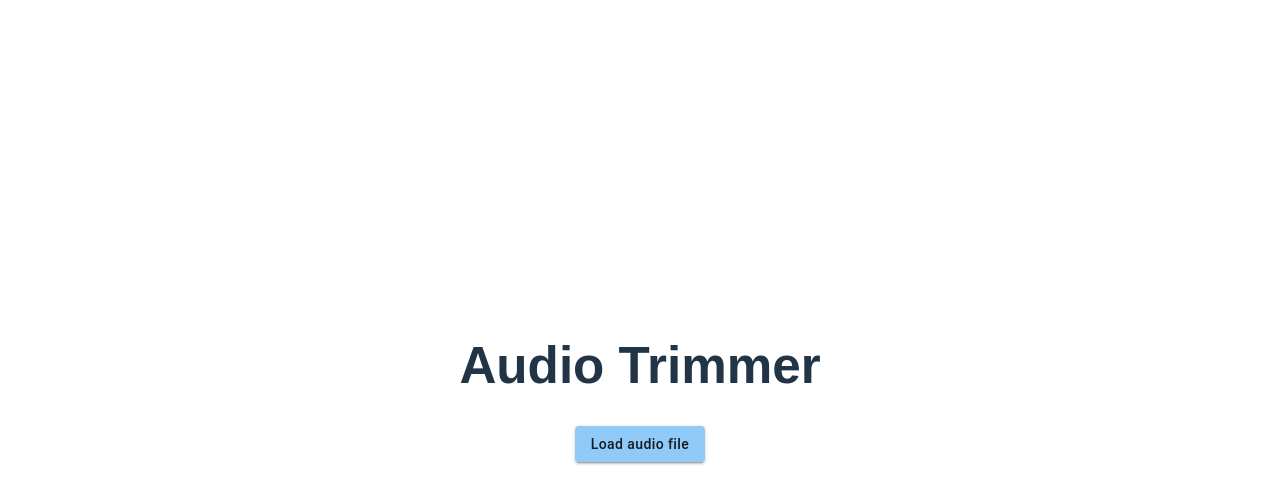
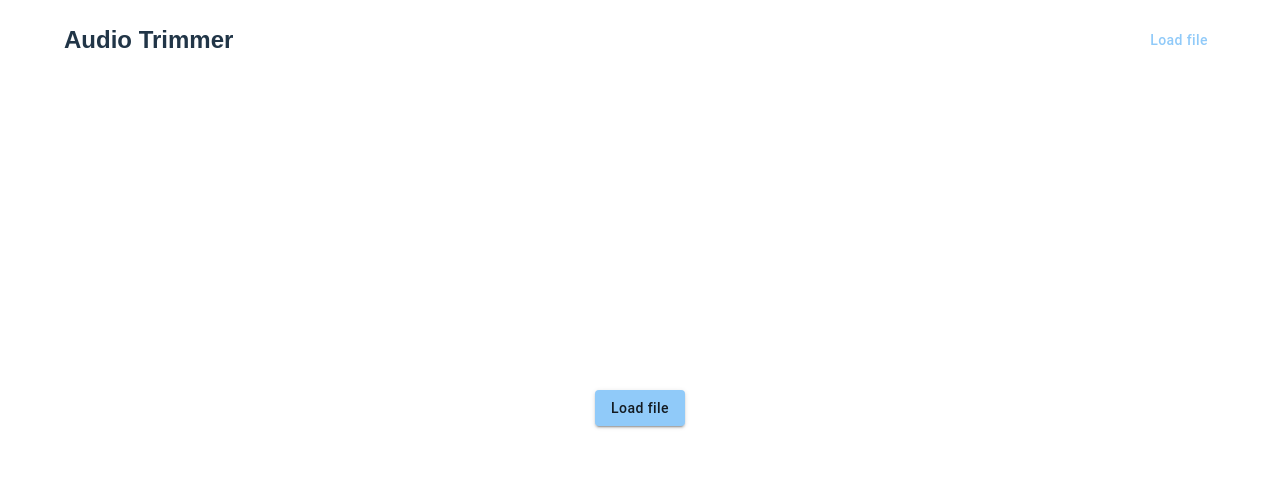
Before and after one commit to UnknownMemory/media-trimmer, a React (Vite) app: page / in a window 1280 px wide. Shown: the top 504 px of the page. Built offline with nearby package versions, Linux system fonts and the light colour scheme.

Commit message:
update desktop design

```diff
--- a/src/App.tsx
+++ b/src/App.tsx
@@ -17,11 +17,13 @@ const VisuallyHiddenInput = styled("input")({
 
 function App() {
   const [file, setFile] = useState<File>();
+  const [title, setTitle] = useState<string>();
 
   const onUpload = (e: ChangeEvent<HTMLInputElement>) => {
     const uploadedFile = e.target.files?.[0];
     if (uploadedFile) {
       setFile(uploadedFile);
+      setTitle(uploadedFile.name.substring(0, uploadedFile.name.lastIndexOf(".")));
     }
   };
 
@@ -29,20 +31,19 @@ function App() {
     return (
       <Box
         sx={{
-          height: "100vh",
           display: "flex",
+          alignItems: "center",
           justifyContent: "center",
+          gridArea: "Audio",
           flexDirection: "column",
-          alignItems: "center",
         }}>
-        <h1>Audio Trimmer</h1>
         <Button
           component="label"
           role={undefined}
           variant="contained"
           tabIndex={-1}
           sx={{ marginTop: "2rem", textTransform: "none" }}>
-          Load audio file
+          Load file
           <VisuallyHiddenInput type="file" accept="audio/*" onChange={(event) => onUpload(event)} multiple />
         </Button>
       </Box>
@@ -51,9 +52,23 @@ function App() {
 
   return (
     <>
-      <Container maxWidth={false} fixed disableGutters>
-        {!file && uploadBtn()}
-        {file && <Player file={file} />}
+      <Container maxWidth={false} fixed>
+        <div className="trimmer">
+          <Box sx={{ display: "flex", alignItems: "center", justifyContent: "space-between", gridArea: "Header" }}>
+            <Box sx={{ flexGrow: 1, flexBasis: 0 }}>
+              <h1>Audio Trimmer</h1>
+            </Box>
+            <div>{title != "" && title}</div>
+            <Box sx={{ flexGrow: 1, flexBasis: 0, display: "flex", justifyContent: "flex-end" }}>
+              <Button component="label" role={undefined} variant="text" tabIndex={-1} sx={{ textTransform: "none" }}>
+                Load file
+                <VisuallyHiddenInput type="file" accept="audio/*" onChange={(event) => onUpload(event)} multiple />
+              </Button>
+            </Box>
+          </Box>
+          {!file && uploadBtn()}
+          {file && <Player file={file} />}
+        </div>
       </Container>
     </>
   );
--- a/src/audio/player/index.tsx
+++ b/src/audio/player/index.tsx
@@ -5,8 +5,16 @@ import "./player.css";
 import Waveform from "./waveform";
 import useAudioPlayer from "../../hooks/useAudioPlayer";
 import ExportDialog from "../export/dialog";
-import { Box, Button, Stack } from "@mui/material";
-import { VolumeDown, VolumeUp } from "@mui/icons-material";
+import { Box, Button, IconButton, Stack } from "@mui/material";
+import {
+  Pause,
+  PauseCircleFilled,
+  PlayArrow,
+  PlayArrowRounded,
+  PlayCircleFilled,
+  VolumeDown,
+  VolumeUp,
+} from "@mui/icons-material";
 
 interface Props {
   file: File;
@@ -62,39 +70,65 @@ function Player({ file }: Props) {
   }, [file, loadFile]);
 
   return (
+    <>
       <Box
         sx={{
-        height: "100vh",
+          backgroundColor: "#32363c",
+          borderRadius: "1.5rem",
+          display: "flex",
+          alignItems: "center",
+          justifyContent: "center",
+          gridArea: "Audio",
         }}>
-      <div id="player">
+        <Box id="player">
           <Waveform file={file}></Waveform>
           {loaded && (
             <Slider
               className="mt-slider"
+              min={0}
               max={trackDuration}
               step={0.0000000000001}
               value={sliderValue}
               onChange={handleChange}
               disableSwap></Slider>
           )}
-      </div>
-
-      <Stack direction="row" sx={{ marginTop: "1rem" }}>
-        <Button type="button" onClick={togglePlay}>
-          {isPlaying ? "Pause" : "Play"}
-        </Button>
-        <Stack spacing={1} direction="row" sx={{ alignItems: "center", width: "12rem" }}>
+        </Box>
+      </Box>
+      <Box sx={{ gridArea: "Controls", alignContent: "center" }}>
+        <Stack direction="row" sx={{ alignItems: "center" }}>
+          <Box sx={{ display: "flex", flexGrow: 1 }}>
+            <IconButton
+              className="play-pause-btn"
+              type="button"
+              onClick={togglePlay}
+              size="large"
+              aria-label="play/pause">
+              {isPlaying ? (
+                <PauseCircleFilled fontSize="large"></PauseCircleFilled>
+              ) : (
+                <PlayCircleFilled fontSize="large"></PlayCircleFilled>
+              )}
+            </IconButton>
+            <Stack spacing={1} direction="row" sx={{ alignItems: "center", width: "10rem" }}>
               <VolumeDown />
-          <Slider aria-label="Volume" valueLabelDisplay="on" min={0} max={100} value={volume} onChange={handleVolume} />
+              <Slider
+                aria-label="Volume"
+                valueLabelDisplay="auto"
+                min={0}
+                max={100}
+                value={volume}
+                onChange={handleVolume}
+              />
               <VolumeUp />
             </Stack>
-
-        <Button type="button" onClick={openDialog} sx={{ flexBasis: "1" }}>
+          </Box>
+          <Button type="button" onClick={openDialog} variant="contained">
             Export
           </Button>
         </Stack>
         <ExportDialog open={open} setOpen={setOpen} file={file} duration={sliderValue}></ExportDialog>
       </Box>
+    </>
   );
 }
 
--- a/src/audio/player/player.css
+++ b/src/audio/player/player.css
@@ -1,6 +1,16 @@
 :root {
   --range-radius: 20px;
   --range-thumb-width: 1.2rem;
+}
+
+.trimmer {
+  display: grid;
+  grid-template-areas:
+    "Header"
+    "Audio"
+    "Controls";
+  grid-template-rows: 5rem 1fr 6rem;
+  height: 100dvh;
 }
 
 #player {
@@ -28,3 +38,7 @@
 .mt-slider .MuiSlider-track {
   background-color: rgb(255 255 255 / 10%);
 }
+
+.play-pause-btn svg {
+  font-size: 3rem;
+}
--- a/src/audio/player/waveform.tsx
+++ b/src/audio/player/waveform.tsx
@@ -6,7 +6,7 @@ function Waveform({ file }: { file: File }) {
   useEffect(() => {
     if (!canvasref.current || !file) return;
 
-    canvasref.current.width = canvasref.current.offsetWidth;
+    canvasref.current.width = canvasref.current.offsetWidth - 20;
     canvasref.current.height = canvasref.current.offsetHeight;
 
     render(canvasref.current, file);
--- a/src/hooks/useAudioPlayer.tsx
+++ b/src/hooks/useAudioPlayer.tsx
@@ -142,6 +142,7 @@ const useAudioPlayer = () => {
 
       gainNode.current = audioContext.current.createGain();
       gainNode.current.connect(audioContext.current.destination);
+      updateVolume(50);
 
       audioSink.current = audioTrack && new AudioBufferSink(audioTrack);
 
--- a/src/index.css
+++ b/src/index.css
@@ -1,5 +1,5 @@
 :root {
-  --bg-color: #010409;
+  --bg-color: #1f1f1f;
   font-family: system-ui, Avenir, Helvetica, Arial, sans-serif;
   line-height: 1.5;
   font-weight: 400;
@@ -39,7 +39,7 @@ body {
 }
 
 h1 {
-  font-size: 3.2em;
+  font-size: 1.5rem;
   line-height: 1.1;
 }
 
```
Lines whose indentation alone changed are shown as unchanged.
